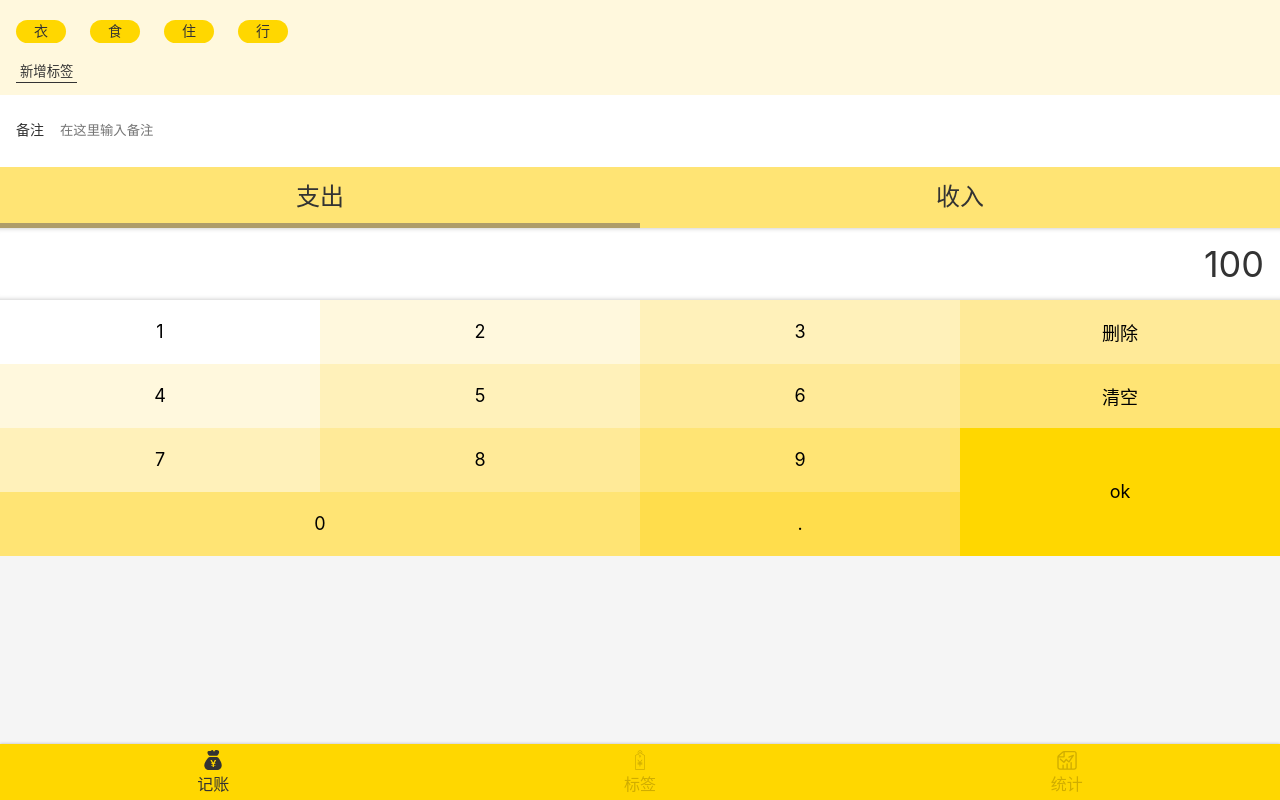
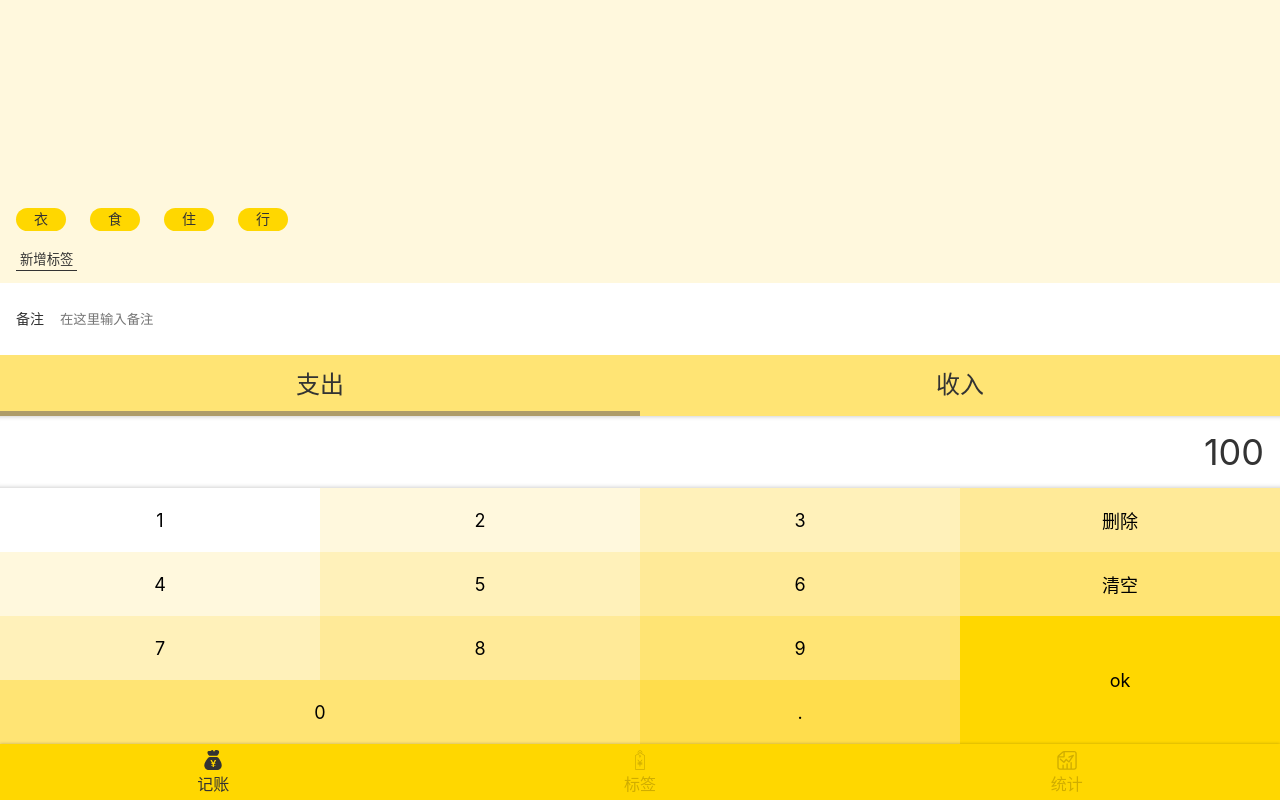
Before and after one commit to jiebao-cute/morney-2-react, a React app: page /money#/money in a window 1280 px wide. Built offline with nearby package versions, Linux system fonts and the light colour scheme.

Commit message:
Money 整个UI完成

```diff
--- a/src/components/Layout.tsx
+++ b/src/components/Layout.tsx
@@ -15,7 +15,7 @@
 const Layout = (props:any) => {
   return(
     <Wrapper>
-      <Main>
+      <Main className={props.className}>
         {props.children}
       </Main>
       <Nav/>
--- a/src/views/Money.tsx
+++ b/src/views/Money.tsx
@@ -3,6 +3,11 @@
 import styled from 'styled-components';
 const TagsSection = styled.section`
 background: #fff8dd;
+flex-grow: 1;
+display: flex;
+flex-direction: column;
+justify-content: flex-end;
+align-items: flex-start;
 padding: 12px 16px;
 >ol{margin: 0 -12px;
   >li{
@@ -113,9 +118,14 @@
     }
     }
 `
+const MyLayout = styled(Layout)`
+display: flex;
+flex-direction: column;
+`
+
 function Money() {
   return(
-    <Layout>
+    <MyLayout>
        <TagsSection>
          <ol>
            <li>衣</li>
@@ -158,7 +168,7 @@
              <button>.</button>
            </div>
          </NumberPadSection>
-    </Layout>
+    </MyLayout>
   )
 }
 export default Money;
```
